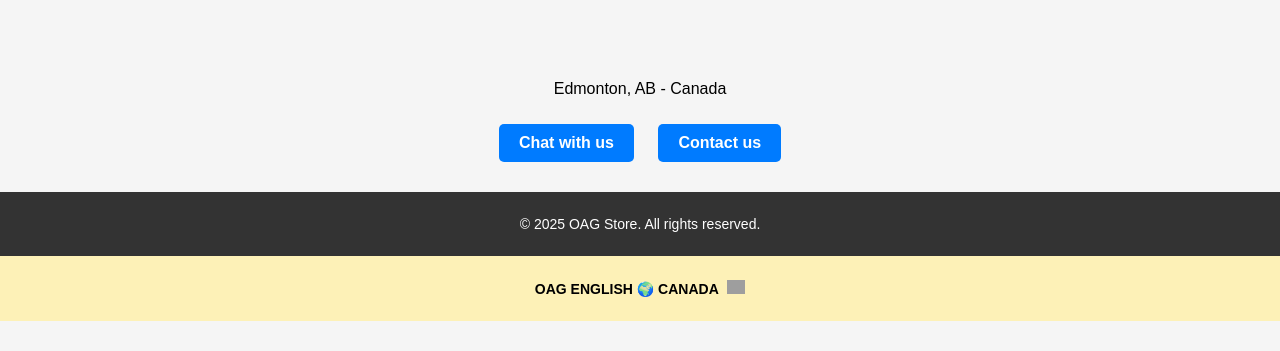
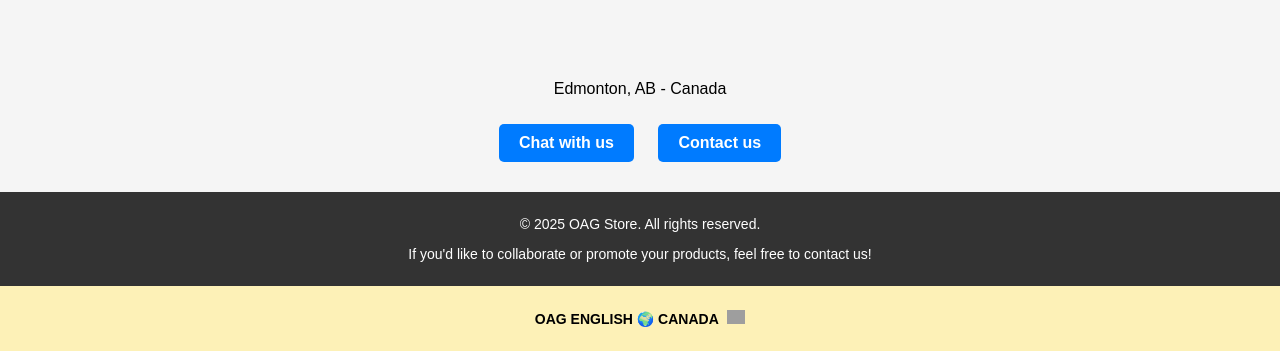
Before and after one commit to badboigibby/oag_store, a Flask app: template templates/index.html in a window 1280 px wide. Shown: the part 756-1107 px from the top of the page. Before the commit the page ends 1077 px from the top, so only its background shows below. Run offline with Flask 3, Linux system fonts and the light colour scheme; the template is opened without the code that fills it, so the values that code supplies are empty; grey boxes are pictures that could not be loaded.

Commit message:
Updated TEMPLATES to display a note about collaboration

```diff
--- a/templates/index.html
+++ b/templates/index.html
@@ -95,6 +95,8 @@
     <!-- Footer -->
     <footer>
         <p>&copy; 2025 OAG Store. All rights reserved.</p>
+        <p>If you'd like to collaborate or promote your products, feel free to contact us!</p>
+
     </footer>
 
     <!-- Bottom Bar -->
```
